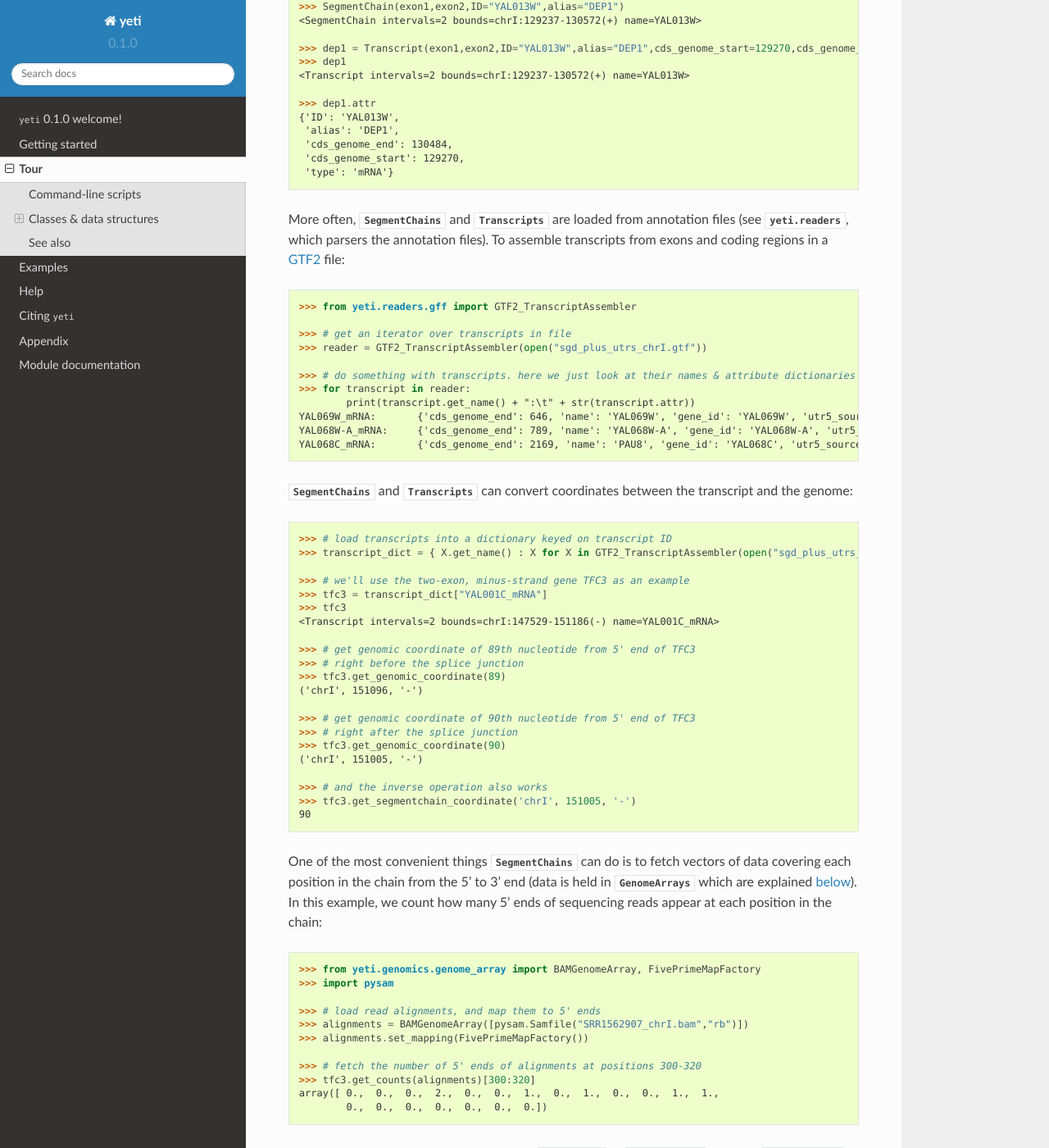
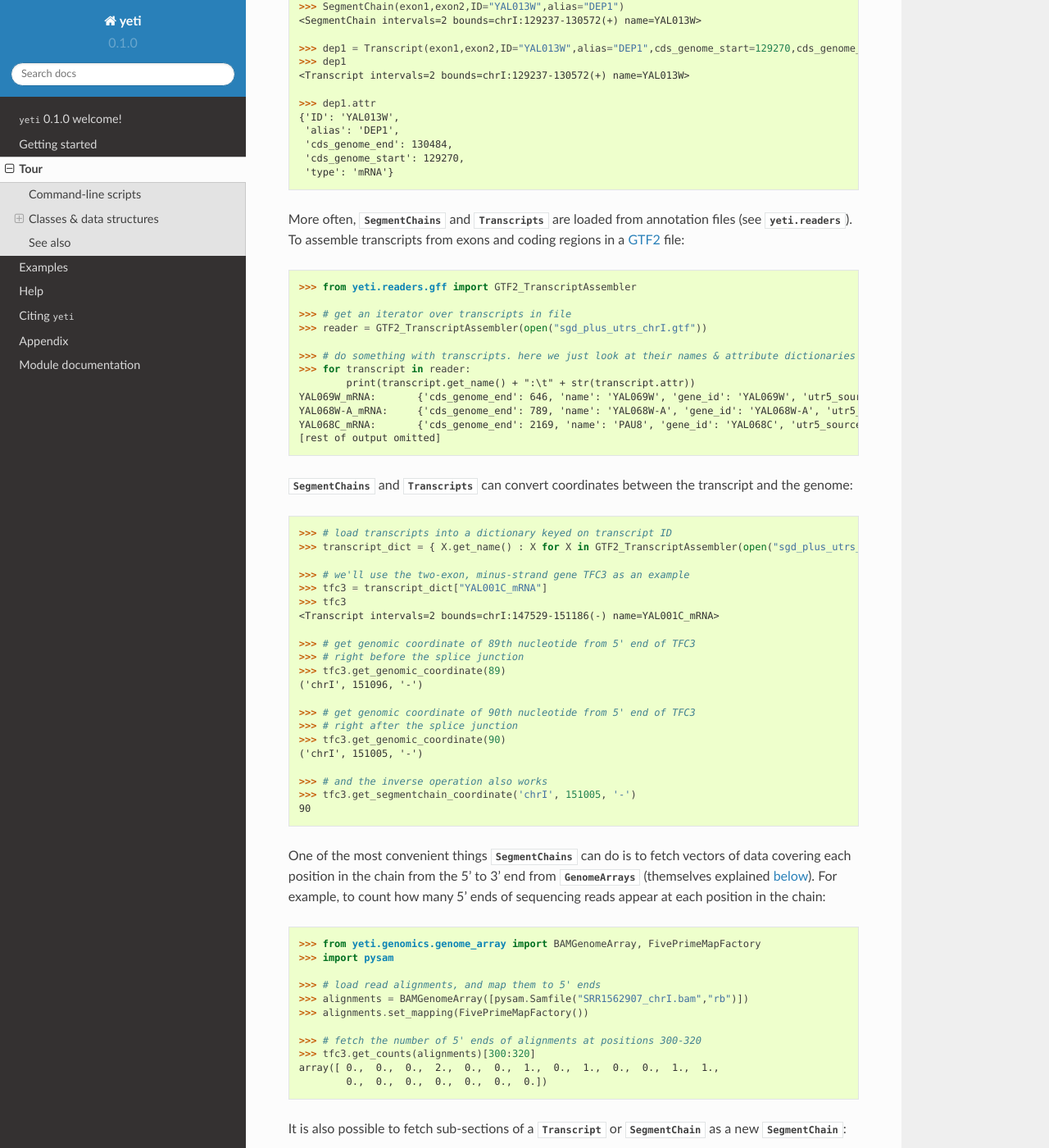
Before and after one commit to joshuagryphon/plastid, a Sphinx documentation site: the page built from docs/source/tour.rst, in a window 1280 px wide and 1400 px high, scrolled down 1640 px. Shown: the whole window at 82% size. Built offline with Sphinx 7.4.7 and the Read the Docs theme 2.0.0, drawn with Linux system fonts in a browser that asks for light colours; cross-references to code outside the pages are shown as plain code; some of the changed text lies outside the part shown.

Commit message:
fix typos in tour, p_site example

```diff
--- a/docs/source/tour.rst
+++ b/docs/source/tour.rst
@@ -118,9 +118,9 @@ in addition to continuous features (e.g. single exons).
      'type': 'mRNA'}
 
 
-More often, |SegmentChains| and |Transcripts| are loaded from :term:`annotation` files
-(see :mod:`yeti.readers`, which parsers the :term:`annotation` files). To assemble
-transcripts from exons and coding regions in a `GTF2`_ file::
+More often, |SegmentChains| and |Transcripts| are loaded from :term:`annotation`
+files (see :mod:`yeti.readers`). To assemble transcripts from exons and coding
+regions in a `GTF2`_ file::
 
     >>> from yeti.readers.gff import GTF2_TranscriptAssembler
 
@@ -133,6 +133,7 @@ transcripts from exons and coding regions in a `GTF2`_ file::
     YAL069W_mRNA:	{'cds_genome_end': 646, 'name': 'YAL069W', 'gene_id': 'YAL069W', 'utr5_source': 'estimated', 'source': '.', 'transcript_id': 'YAL069W_mRNA', 'cds_genome_start': 334, 'phase': '.', 'utr3_source': 'estimated', 'gene_aliases': 'YAL069W', 'score': '.', 'type': 'mRNA', 'ID': 'YAL069W_mRNA'}
     YAL068W-A_mRNA:	{'cds_genome_end': 789, 'name': 'YAL068W-A', 'gene_id': 'YAL068W-A', 'utr5_source': 'estimated', 'source': '.', 'transcript_id': 'YAL068W-A_mRNA', 'cds_genome_start': 537, 'phase': '.', 'utr3_source': 'estimated', 'gene_aliases': 'YAL068W-A', 'score': '.', 'type': 'mRNA', 'ID': 'YAL068W-A_mRNA'}
     YAL068C_mRNA:	{'cds_genome_end': 2169, 'name': 'PAU8', 'gene_id': 'YAL068C', 'utr5_source': 'estimated', 'source': '.', 'transcript_id': 'YAL068C_mRNA', 'cds_genome_start': 1809, 'phase': '.', 'utr3_source': 'estimated', 'gene_aliases': 'PAU8,seripauperin PAU8', 'score': '.', 'type': 'mRNA', 'ID': 'YAL068C_mRNA'}
+    [rest of output omitted]
 
 
 |SegmentChains| and |Transcripts| can convert coordinates between the transcript
@@ -163,9 +164,9 @@ and the genome::
 .. _tour-get-counts:
 
 One of the most convenient things |SegmentChains| can do is to fetch vectors of
-data covering each position in the chain from the 5' to 3' end (data is held
-in |GenomeArrays| which are explained :ref:`below <tour-genome-array>`).
-In this example, we count how many 5' ends of sequencing reads appear at each
+data covering each position in the chain from the 5' to 3' end from
+|GenomeArrays| (themselves explained :ref:`below <tour-genome-array>`).
+For example, to count how many 5' ends of sequencing reads appear at each
 position in the chain::
 
     >>> from yeti.genomics.genome_array import BAMGenomeArray, FivePrimeMapFactory
@@ -279,7 +280,7 @@ too. For example, :term:`mapping functions <mapping function>` for
 
     >>> # export minus strand as a bedgraph file
     >>> with open("alignments_rc.wig","w") as fout:
-            alignments.to_bedgraph(fout,"my_trackname","-")
+    >>>     alignments.to_bedgraph(fout,"my_trackname","-")
 
 
 And `wiggle`_ or `bedGraph`_ files can be reimported. Both use the
```
Also changed, not shown: docs/source/examples/p_site.rst (+5 -9 lines).
